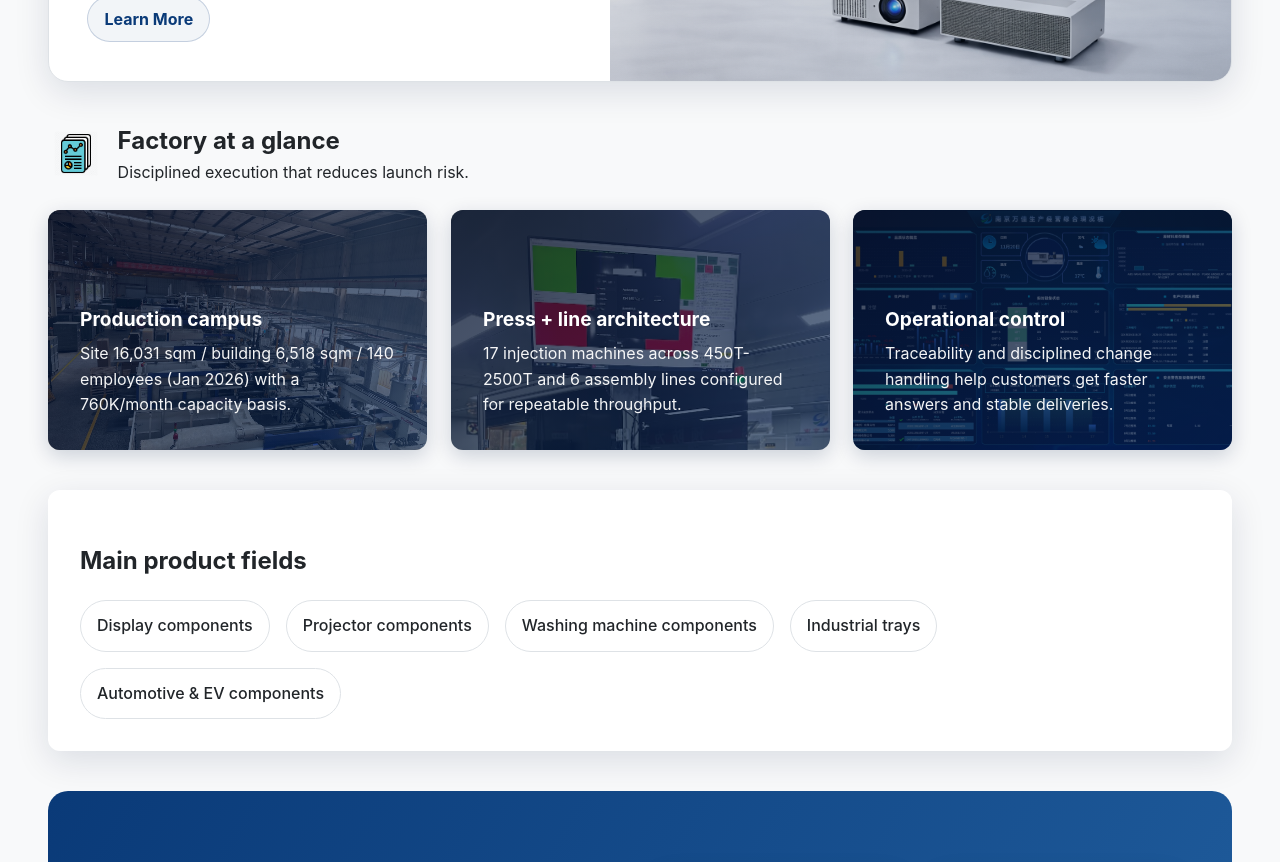
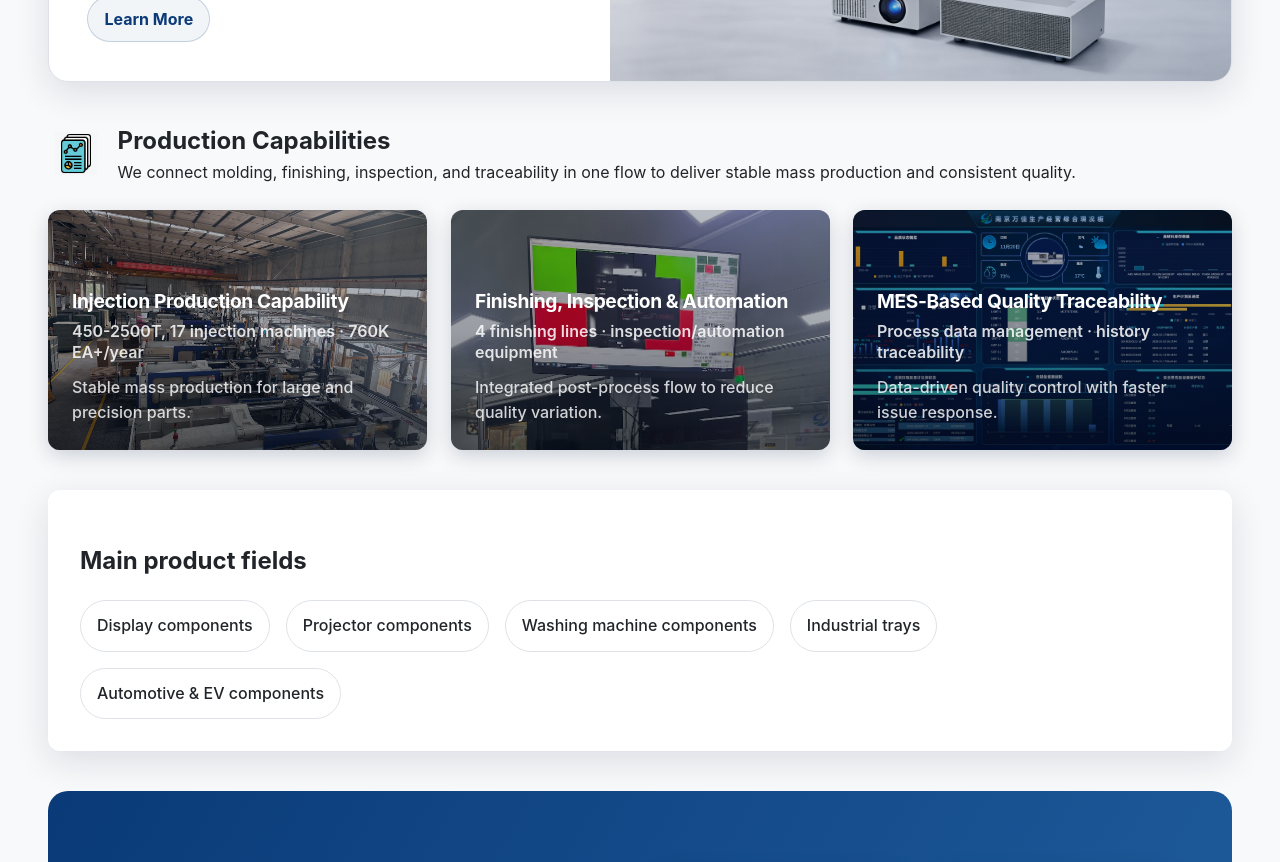
Before and after one commit to ssoe94/wj_promo, a React (Vite) app: page / in a window 1280 px wide. Shown: the part 1620-2482 px from the top of the page. Built offline with nearby package versions, Linux system fonts and the light colour scheme.

Commit message:
Refine production capabilities cards and multilingual copy

```diff
--- a/src/data/translations.js
+++ b/src/data/translations.js
@@ -73,22 +73,27 @@ export const translations = {
           text: "Standardized daily operation.\nControlled change management.\nPredictable long-term delivery.",
         },
       ],
-      factoryHeading: "Factory at a glance",
+      factoryHeading: "Production Capabilities",
+      factorySubheading:
+        "We connect molding, finishing, inspection, and traceability in one flow to deliver stable mass production and consistent quality.",
       factoryHighlights: [
         {
-          label: "Production campus",
+          title: "Injection Production Capability",
           background: "machines",
-          text: "Site 16,031 sqm / building 6,518 sqm / 140 employees (Jan 2026) with a 760K/month capacity basis.",
+          highlight: "450-2500T, 17 injection machines · 760K EA+/year",
+          body: "Stable mass production for large and precision parts.",
         },
         {
-          label: "Press + line architecture",
+          title: "Finishing, Inspection & Automation",
           background: "operation",
-          text: "17 injection machines across 450T-2500T and 6 assembly lines configured for repeatable throughput.",
+          highlight: "4 finishing lines · inspection/automation equipment",
+          body: "Integrated post-process flow to reduce quality variation.",
         },
         {
-          label: "Operational control",
+          title: "MES-Based Quality Traceability",
           background: "digital",
-          text: "Traceability and disciplined change handling help customers get faster answers and stable deliveries.",
+          highlight: "Process data management · history traceability",
+          body: "Data-driven quality control with faster issue response.",
         },
       ],
       customersHeading: "Main product fields",
@@ -276,11 +281,27 @@ export const translations = {
           text: "执行标准化日常运营。\n进行受控的变更管理。\n保持长期交付可预测。",
         },
       ],
-      factoryHeading: "工厂概览",
+      factoryHeading: "核心生产能力",
+      factorySubheading: "将注塑、加工、检验与追溯连成一体，实现稳定量产与一致品质。",
       factoryHighlights: [
-        { label: "量产基地", background: "machines", text: "占地16,031㎡，建筑6,518㎡，2026年1月员工140人，产能基础约76万件/月。" },
-        { label: "设备与产线结构", background: "operation", text: "450T-2500T覆盖，17台注塑机与6条组装线，面向可复制的节拍管理。" },
-        { label: "运营管控", background: "digital", text: "可追溯记录与变更纪律，支撑更快响应与更稳交付。" },
+        {
+          title: "注塑生产能力",
+          background: "machines",
+          highlight: "450-2500T注塑机17台 · 年产76万EA+",
+          body: "支撑大型与精密件的稳定量产。",
+        },
+        {
+          title: "加工·检验·自动化产线",
+          background: "operation",
+          highlight: "4条加工线 · 检验/自动化设备",
+          body: "后工序一体化，降低品质波动。",
+        },
+        {
+          title: "MES质量追溯",
+          background: "digital",
+          highlight: "过程数据管理 · 履历追溯",
+          body: "数据驱动质控，提升问题响应速度。",
+        },
       ],
       customersHeading: "主要产品领域",
       customers: ["显示器部件", "投影仪部件", "洗衣机部件", "工业物流托盘", "汽车与新能源部件"],
@@ -469,22 +490,26 @@ export const translations = {
           text: "표준화된 운영 방안과 변경 관리를 통제된 방식으로 운영합니다. 장기 납품 예측 가능성을 유지합니다.",
         },
       ],
-      factoryHeading: "공장 개요",
+      factoryHeading: "주요 생산 역량",
+      factorySubheading: "사출·가공·검사·추적을 한 흐름으로 연결해, 안정적인 양산과 일관된 품질을 구현합니다.",
       factoryHighlights: [
         {
-          label: "양산 기반",
+          title: "사출 생산 역량",
           background: "machines",
-          text: "부지 16,031㎡ / 건축 6,518㎡\n140명 운영 / 월 76만개 생산 규모\n(2026년 1월 기준)",
+          highlight: "450–2500T 사출기 17대 · 연간 76만 EA+",
+          body: "대형·정밀 사출 기반의 안정적인 양산 대응",
         },
         {
-          label: "설비/라인 구조",
+          title: "가공·검사·자동화 라인",
           background: "operation",
-          text: "450T-2500T 사출 커버리지\n사출기 17대 / 조립라인 6개 운영\n\n반복 가능한 택타임 구조를 설계합니다.",
+          highlight: "가공 라인 4개 · 검사/자동화 설비 운영",
+          body: "후공정 일체 대응으로 품질 편차 최소화",
         },
         {
-          label: "운영 관리",
+          title: "MES 기반 품질 추적",
           background: "digital",
-          text: "추적성과 변경 관리 기반 운영\n\n대응 속도와 납품 안정성을\n지속적으로 개선합니다.",
+          highlight: "공정 데이터 관리 · 이력 추적",
+          body: "데이터 기반 품질 관리와 빠른 문제 대응",
         },
       ],
       customersHeading: "주요 제품 분야",
--- a/src/index.css
+++ b/src/index.css
@@ -728,7 +728,7 @@ main {
   border: none;
   color: #fff;
   min-height: 240px;
-  padding: 2rem;
+  padding: 24px;
   align-items: flex-end;
   background-size: cover;
   background-position: center;
@@ -740,7 +740,9 @@ main {
   content: "";
   position: absolute;
   inset: 0;
-  background: linear-gradient(140deg, rgba(6, 18, 45, 0.78), rgba(4, 34, 78, 0.62));
+  background:
+    linear-gradient(140deg, rgba(6, 18, 45, 0.28), rgba(4, 34, 78, 0.18)),
+    linear-gradient(to top, rgba(0, 0, 0, 0.58), rgba(0, 0, 0, 0.2), rgba(0, 0, 0, 0.06));
 }
 
 .highlight-card.with-bg .card-copy {
@@ -750,7 +752,7 @@ main {
 
 .highlight-card.with-bg .label,
 .highlight-card.with-bg p {
-  color: rgba(255, 255, 255, 0.95);
+  color: rgba(255, 255, 255, 0.92);
 }
 
 .highlight-card.with-bg .label {
@@ -764,13 +766,30 @@ main {
 .highlight-card .label {
   font-size: 1.2rem;
   font-weight: 700;
+  line-height: 1.2;
+  letter-spacing: -0.02em;
   color: var(--primary-brand);
+  margin: 0;
+}
+
+.highlight-card .highlight-line {
+  margin: 8px 0 0;
+  font-weight: 600;
+  line-height: 1.35;
+  opacity: 0.92;
+}
+
+.highlight-card .desc {
+  margin-top: 11px;
+  font-weight: 500;
+  line-height: 1.6;
+  opacity: 0.88;
 }
 
 @media (max-width: 640px) {
   .highlight-card.with-bg {
     min-height: 200px;
-    padding: 1.75rem;
+    padding: 20px;
     background-position: center;
   }
 }
--- a/src/pages/Home.jsx
+++ b/src/pages/Home.jsx
@@ -150,7 +150,7 @@ const Home = () => {
           <SummaryIcon />
           <div>
             <h2>{content.home.factoryHeading}</h2>
-            <p>{content.common.vision}</p>
+            <p>{content.home.factorySubheading ?? content.common.vision}</p>
           </div>
         </div>
         <div className="card-grid three">
@@ -160,15 +160,18 @@ const Home = () => {
             if (bgImage) {
               cardClasses.push("with-bg", `bg-${item.background}`);
             }
+            const cardTitle = item.title ?? item.label;
+            const cardBody = item.body ?? item.text;
             return (
               <article
                 className={cardClasses.join(" ")}
-                key={item.label}
+                key={cardTitle}
                 style={bgImage ? { backgroundImage: `url(${bgImage})` } : undefined}
               >
                 <div className="card-copy">
-                  <p className="label">{renderMultiline(item.label)}</p>
-                  <p className="home-multiline">{item.text}</p>
+                  <p className="label">{renderMultiline(cardTitle)}</p>
+                  {item.highlight && <p className="highlight-line">{renderMultiline(item.highlight)}</p>}
+                  <p className={`home-multiline ${item.highlight ? "desc" : ""}`}>{cardBody}</p>
                 </div>
               </article>
             );
```
